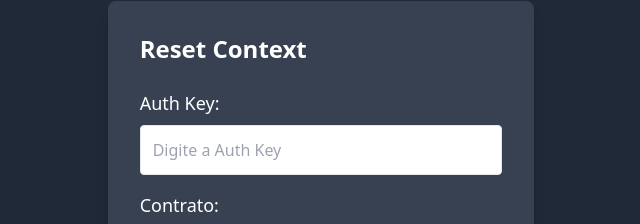
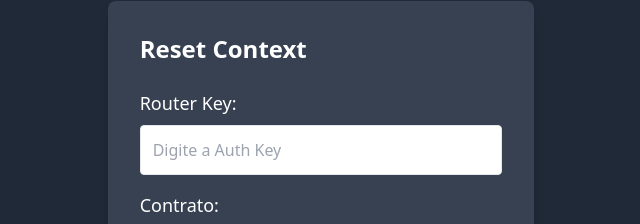
Before and after one commit to bruno-itacaramby-dev/reset-user, a plain HTML site: page index.html in a window 1280 px wide. Shown: the part 148-372 px from the top of the page, 319-959 px from the left. Drawn offline with nearby package versions, Linux system fonts and the light colour scheme.

Commit message:
Update index.html
changed the name "Auth Key" to "Router Key"

```diff
--- a/index.html
+++ b/index.html
@@ -10,7 +10,7 @@
     <div class="bg-gray-700 p-8 rounded-lg shadow-lg w-1/3 text-white">
         <h2 class="text-2xl font-bold mb-6">Reset Context</h2>
 
-        <label class="block mb-2 text-lg">Auth Key:</label>
+        <label class="block mb-2 text-lg">Router Key:</label>
         <input type="text" id="authKey" class="w-full p-3 border rounded mb-4 text-black" placeholder="Digite a Auth Key">
 
         <label class="block mb-2 text-lg">Contrato:</label>
```
